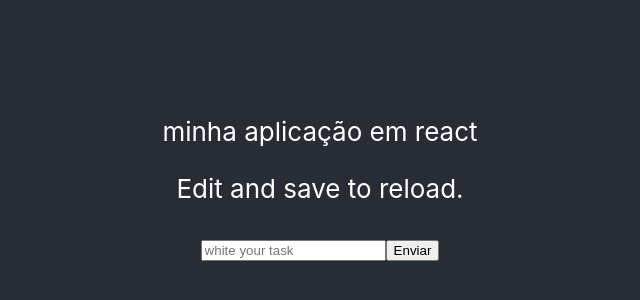
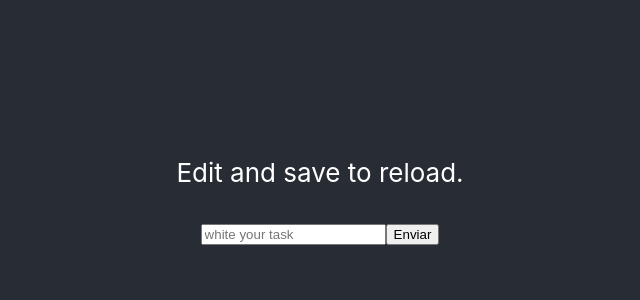
Before and after one commit to Flavio-Oliveira-Andrade/frontEnd-Ebytr, a React (Create React App) app in the folder eby-front/: page / in a window 1280 px wide. Shown: the part 212-512 px from the top of the page, without its empty margins (320-960 px from the left). Built offline with nearby package versions, Linux system fonts and the light colour scheme.

Commit message:
create form

```diff
--- a/eby-front/src/components/Header.jsx
+++ b/eby-front/src/components/Header.jsx
@@ -4,7 +4,7 @@ import React from 'react'
 const Header = () => {
   return (
     <div>
-      minha aplicação em react
+
     </div>
   )
 
```
